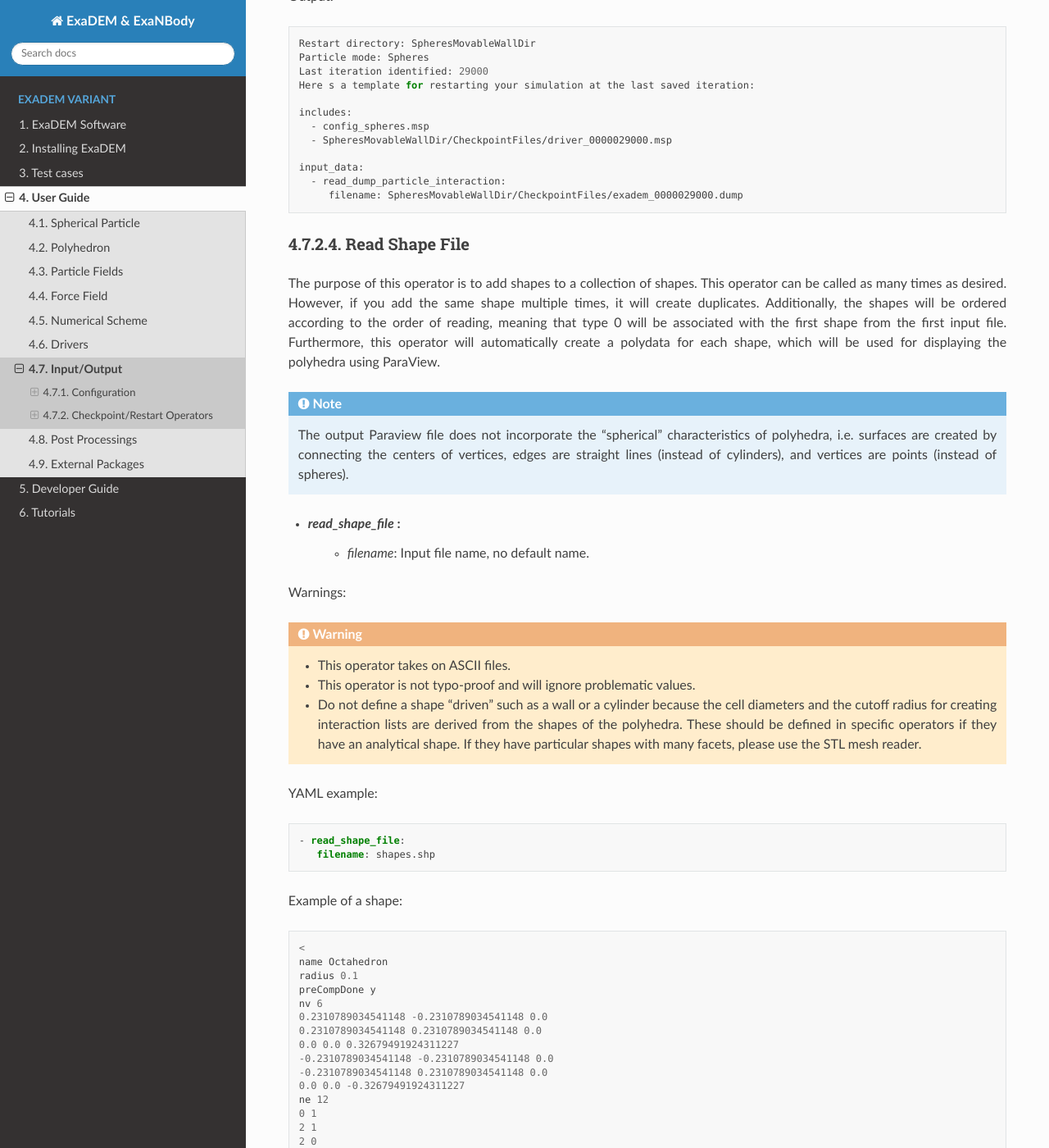
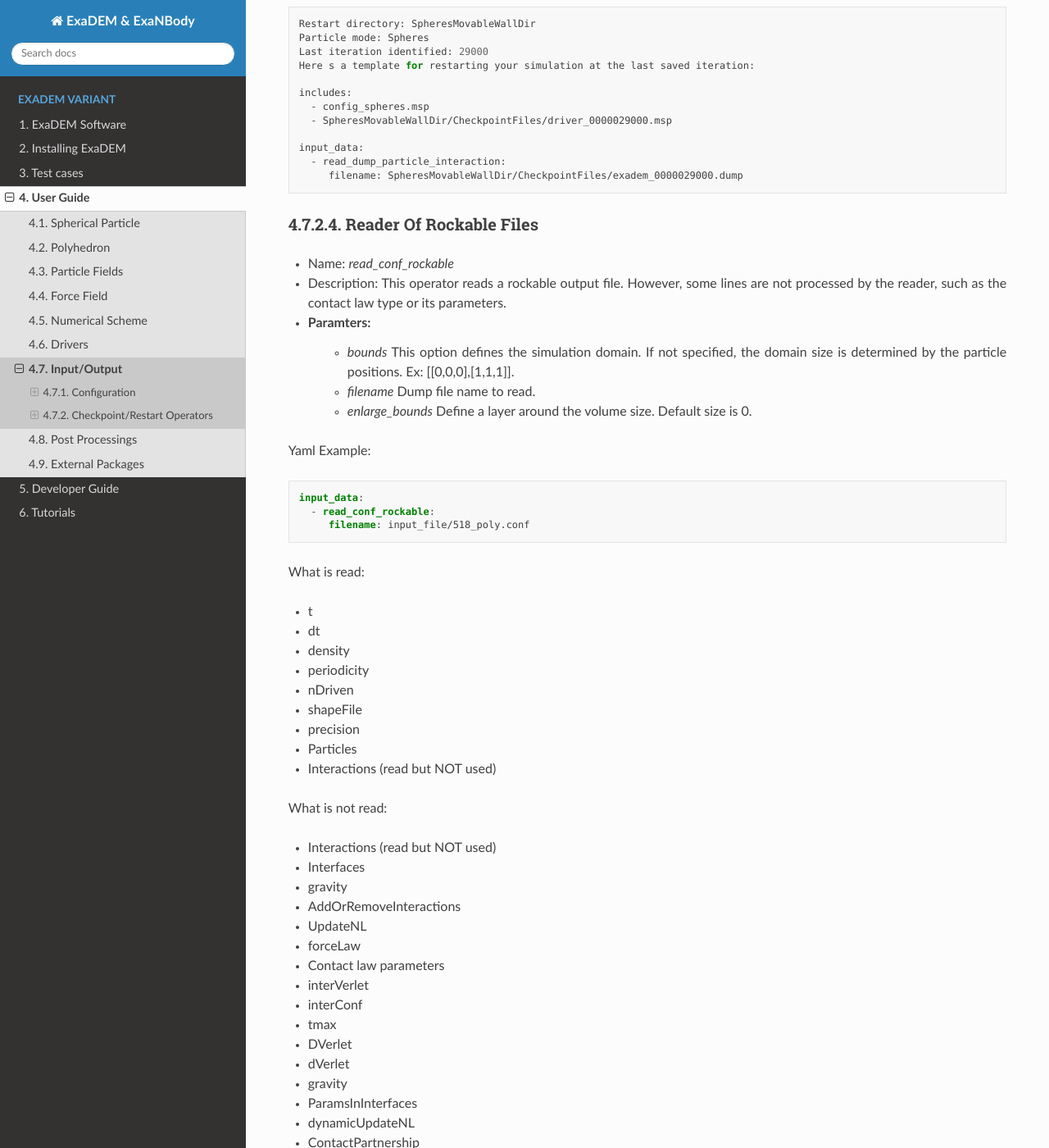
Before and after one commit to Collab4exaNBody/doc_exaDEM, a Sphinx documentation site: the page built from docs/source/project_exaDEM/user_guide/IO.rst, in a window 1280 px wide and 1400 px high, scrolled down 2753 px. Shown: the whole window at 82% size. Built offline with Sphinx 7.4.7 and the Read the Docs theme 3.1.0, drawn with Linux system fonts in a browser that asks for light colours; some of the changed text lies outside the part shown.

Commit message:
Update IO.rst

```diff
--- a/docs/source/project_exaDEM/user_guide/IO.rst
+++ b/docs/source/project_exaDEM/user_guide/IO.rst
@@ -98,6 +97,7 @@ YAML example:
 
 .. note::
   This operator is used for spheres and not polyhedra because we need a special reader to read current interaction values containing the friction and moment. Show `read_dump_particle_interaction`.
+
 
 
 Restart file script
@@ -131,6 +131,59 @@ Output:
    input_data:
      - read_dump_particle_interaction:
         filename: SpheresMovableWallDir/CheckpointFiles/exadem_0000029000.dump
+
+Reader Of Rockable Files
+^^^^^^^^^^^^^^^^^^^^^^^^
+
+- Name: `read_conf_rockable`
+- Description: This operator reads a rockable output file. However, some lines are not processed by the reader, such as the contact law type or its parameters.
+- Paramters:
+   * `bounds` This option defines the simulation domain. If not specified, the domain size is determined by the particle positions. Ex: [[0,0,0],[1,1,1]].
+   * `filename` Dump file name to read.
+   * `enlarge_bounds` Define a layer around the volume size. Default size is 0.
+
+Yaml Example:
+
+.. code-block:: yaml
+
+  input_data:
+    - read_conf_rockable:
+       filename: input_file/518_poly.conf
+
+What is read:
+
+- t
+- dt
+- density
+- periodicity
+- nDriven
+- shapeFile
+- precision
+- Particles
+- Interactions (read but NOT used)
+
+What is not read:
+
+- Interactions (read but NOT used)
+- Interfaces
+- gravity
+- AddOrRemoveInteractions
+- UpdateNL
+- forceLaw
+- Contact law parameters
+- interVerlet
+- interConf
+- tmax
+- DVerlet
+- dVerlet
+- gravity
+- ParamsInInterfaces
+- dynamicUpdateNL
+- ContactPartnership
+- cellMinSizes
+- iconf
+- boxForLinkCellsOpt
+
 
 Read Shape File
 ^^^^^^^^^^^^^^^
```
Also changed, not shown: other parts of docs/source/project_exaDEM/user_guide/IO.rst (+0 -1 lines).
